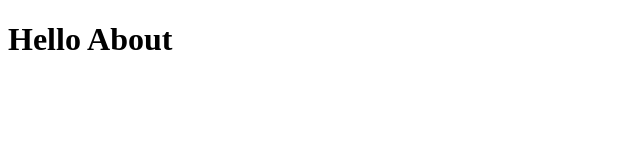
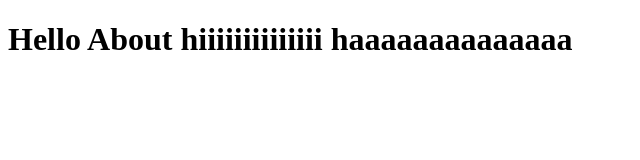
Before and after one commit to phuongdang11/ltinh1, a plain HTML site: page about.html in a window 1280 px wide. Shown: the whole page, without its empty margins (0-640 px from the left). Drawn offline with Linux system fonts and the light colour scheme.

Commit message:
Update about.html

```diff
--- a/about.html
+++ b/about.html
@@ -6,6 +6,6 @@
     <title>Document</title>
 </head>
 <body>
-    <h1>Hello About</h1>
+    <h1>Hello About hiiiiiiiiiiiiii haaaaaaaaaaaaaa</h1>
 </body>
 </html>
```
